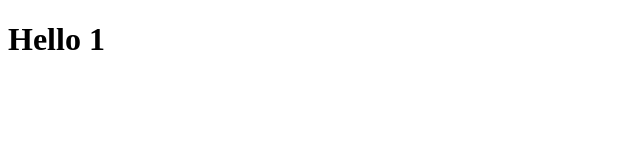
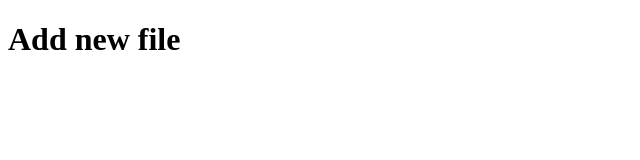
Before and after one commit to Veera945/gitPractice, a plain HTML site: page index1.html in a window 1280 px wide. Shown: the whole page, without its empty margins (0-640 px from the left). Drawn offline with Linux system fonts and the light colour scheme.

```diff
--- a/index1.html
+++ b/index1.html
@@ -6,6 +6,6 @@
     <title>Document</title>
 </head>
 <body>
-    <h1>Hello 1</h1>
+    <h1>Add new file</h1>
 </body>
 </html>
```
